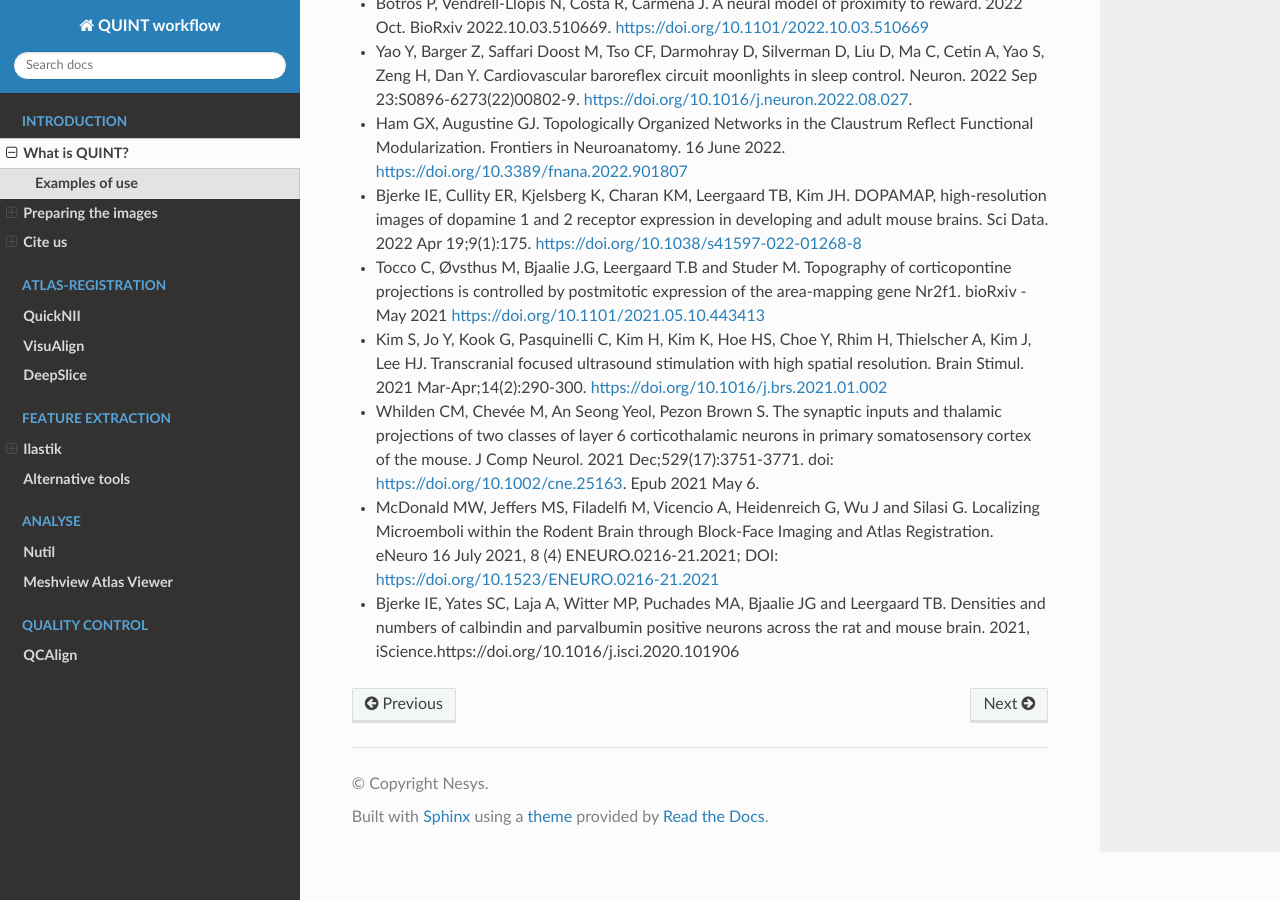
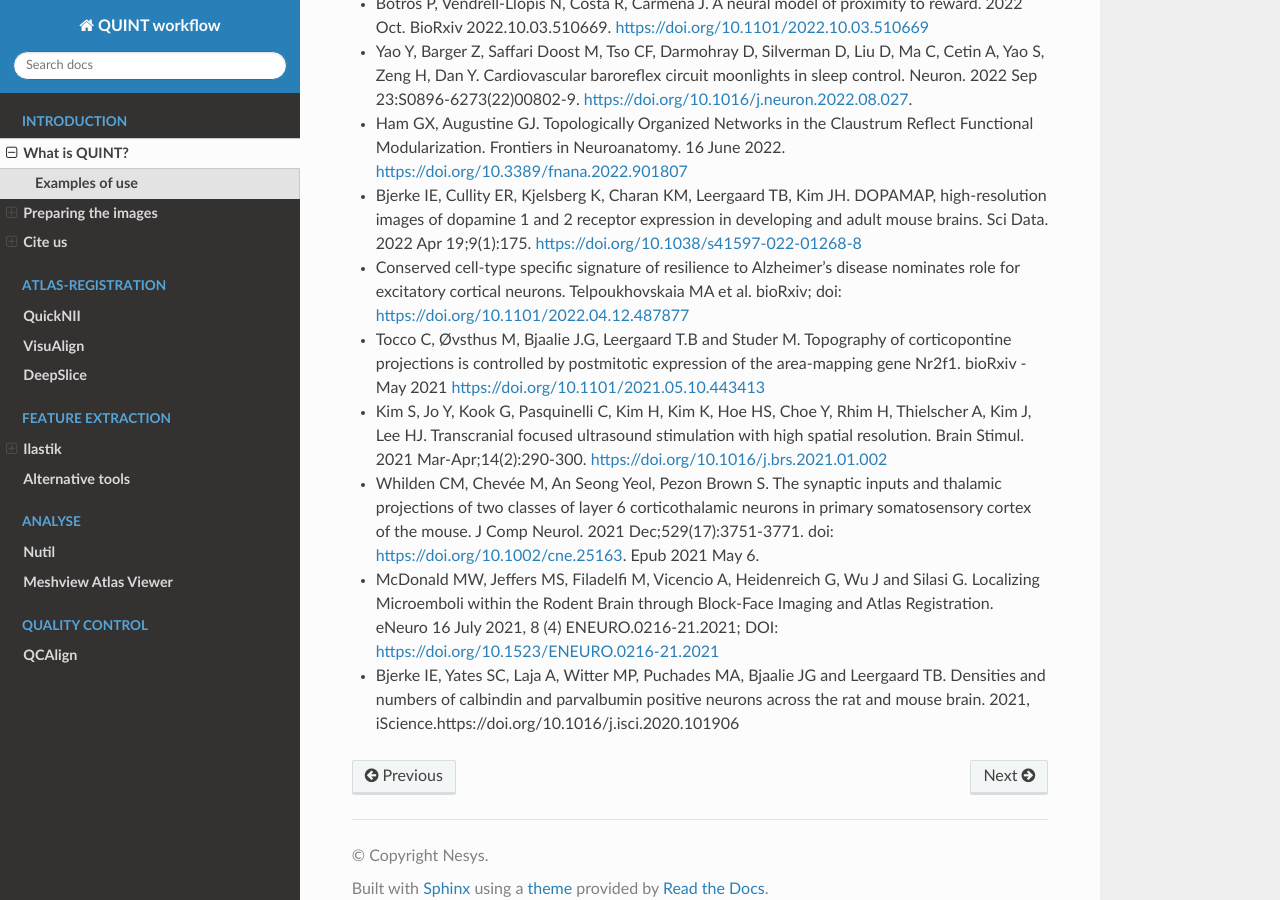
Before and after one commit to Neural-Systems-at-UIO/QUINT_workflow, a Sphinx documentation site: the page built from docs/QUINTintro.rst, in a window 1280 px wide and 900 px high, scrolled down 2027 px. Built offline with Sphinx 7.4.7 and the Read the Docs theme 2.0.0, drawn with Linux system fonts in a browser that asks for light colours.

Commit message:
Update QUINTintro.rst

```diff
--- a/docs/QUINTintro.rst
+++ b/docs/QUINTintro.rst
@@ -51,6 +51,8 @@ QUINT supports histological sections from mouse and rat brain that have been lab
 
 * Bjerke IE, Cullity ER, Kjelsberg K, Charan KM, Leergaard TB, Kim JH. DOPAMAP, high-resolution images of dopamine 1 and 2 receptor expression in developing and adult mouse brains. Sci Data. 2022 Apr 19;9(1):175. https://doi.org/10.1038/s41597-022-01268-8
 
+* Conserved cell-type specific signature of resilience to Alzheimer’s disease nominates role for excitatory cortical neurons. Telpoukhovskaia MA et al. bioRxiv; doi: https://doi.org/10.1101/2022.04.12.487877
+
 * Tocco C, Øvsthus M, Bjaalie J.G, Leergaard T.B and Studer M. Topography of corticopontine projections is controlled by postmitotic expression of the area-mapping gene Nr2f1. bioRxiv - May 2021 https://doi.org/10.1101/2021.05.10.443413
 
 * Kim S, Jo Y, Kook G, Pasquinelli C, Kim H, Kim K, Hoe HS, Choe Y, Rhim H, Thielscher A, Kim J, Lee HJ. Transcranial focused ultrasound stimulation with high spatial resolution. Brain Stimul. 2021 Mar-Apr;14(2):290-300. https://doi.org/10.1016/j.brs.2021.01.002
```
